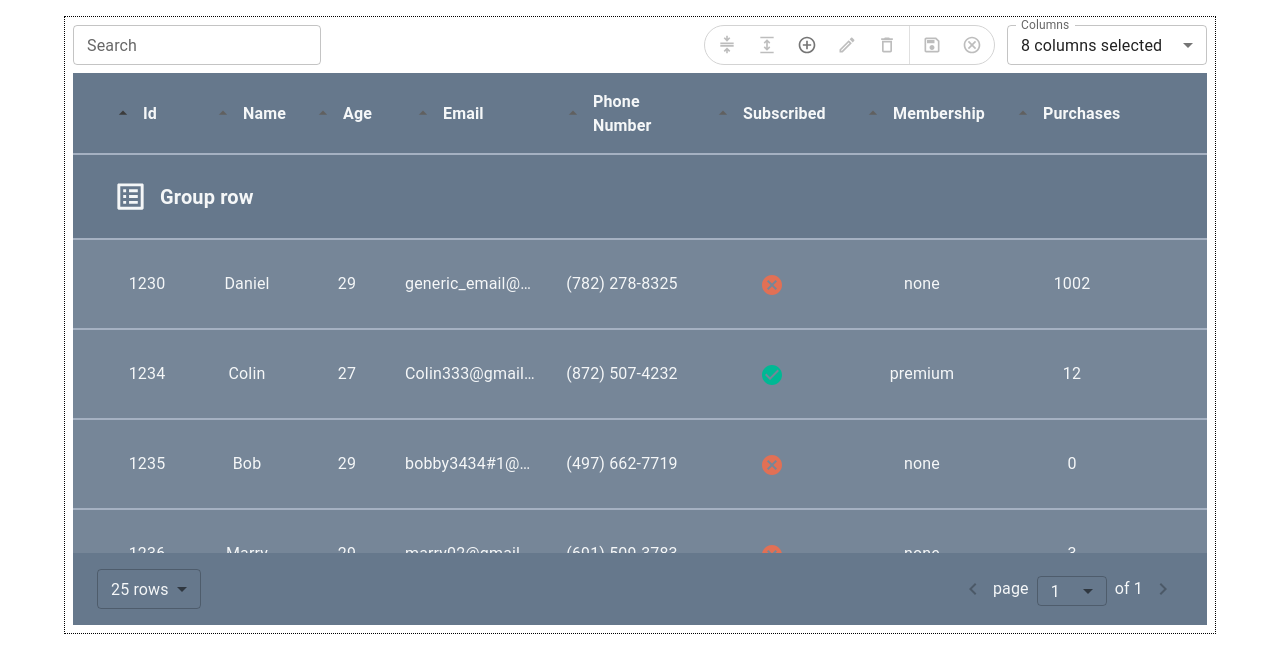
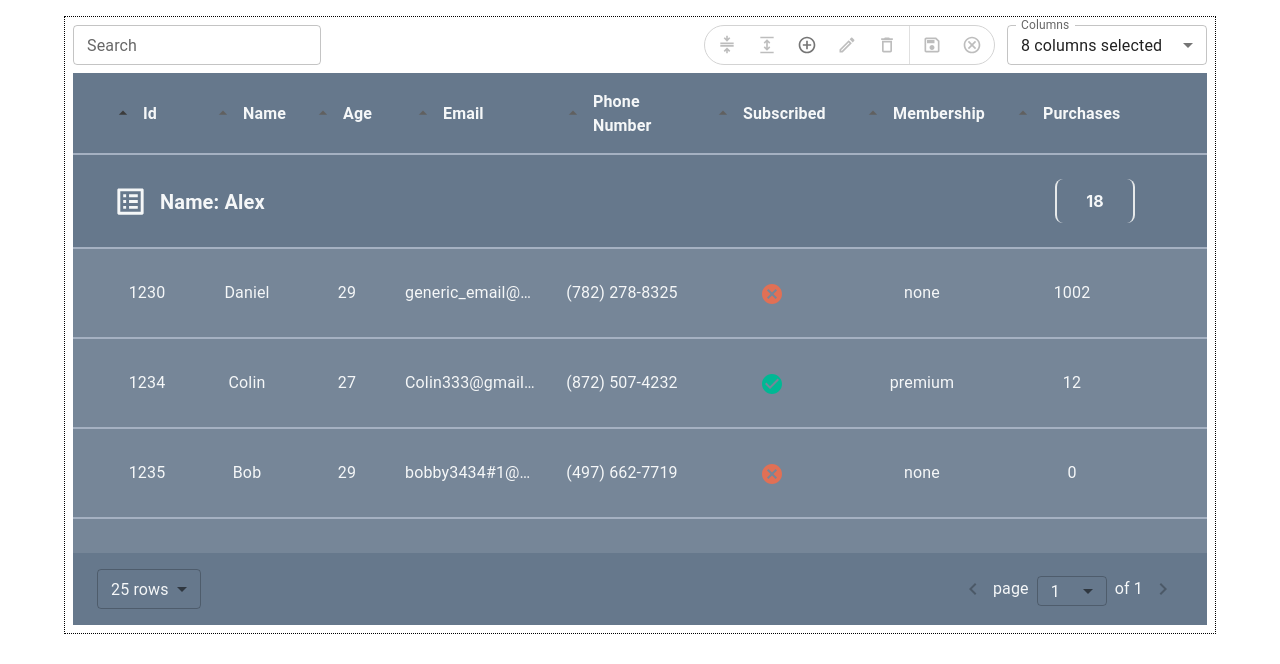
Before and after one commit to talis1999/Custom-table, a React (Create React App) app: page / in a window 1280 px wide. Shown: the top 664 px of the page. Built offline with nearby package versions, Linux system fonts and the light colour scheme.

Commit message:
creating a base for GroupRow component 2

```diff
--- a/src/components/Rows/GroupRow.tsx
+++ b/src/components/Rows/GroupRow.tsx
@@ -1,16 +1,14 @@
 import React from "react";
-import { Paper, Typography } from "@mui/material";
+import { Paper, Typography, Box } from "@mui/material";
 import ListIcon from "@mui/icons-material/ListAltOutlined";
 
 import { useAppDispatch, useAppSelector } from "../../app/hooks";
 import {
-  Row,
   SelectedRow,
   selectSelectedRow,
   setSelectedRow,
 } from "../../features/data/data";
 import { Column, selectFilteredColumns } from "../../features/columns/columns";
-import { COLUMNS_PADDING_X } from "../../features/columns/constants";
 
 const GroupRow: React.FC = () => {
   const dispatch = useAppDispatch();
@@ -35,17 +33,39 @@ const GroupRow: React.FC = () => {
         alignItems: "center",
         //backgroundColor: selectedRow.rowId === row.id ? "#8a9db1" : "#768698",
         borderWidth: 0,
-        gap: 1.5,
         transition: "background-color 0.3s ease",
         ":hover": { bgcolor: "#778ba2", cursor: "pointer" },
         backgroundColor: "#66788c",
       }}
       onClick={handleClick}
     >
-      <ListIcon fontSize="large" />
-      <Typography variant="h6" sx={{ fontWeight: "bold" }}>
-        Group row
-      </Typography>
+      <Box sx={{ display: "flex", alignItems: "center", flex: 1, gap: 1.5 }}>
+        <ListIcon fontSize="large" />
+        <Typography
+          variant="h6"
+          sx={{ fontWeight: "bold", position: "relative", top: "1px" }}
+        >
+          {`${"Name"}: ${"Alex"}`}
+        </Typography>
+      </Box>
+      <Box
+        sx={{
+          display: "flex",
+          border: "solid 2px #e6e9ea",
+          borderTop: "hidden",
+          borderBottom: "hidden",
+          py: 1.5,
+          px: 1,
+          mx: 4,
+          borderRadius: "8px",
+          fontWeight: "bold",
+          width: "80px",
+          justifyContent: "center",
+          boxSizing: "border-box",
+        }}
+      >
+        {18}
+      </Box>
     </Paper>
   );
 };
```
